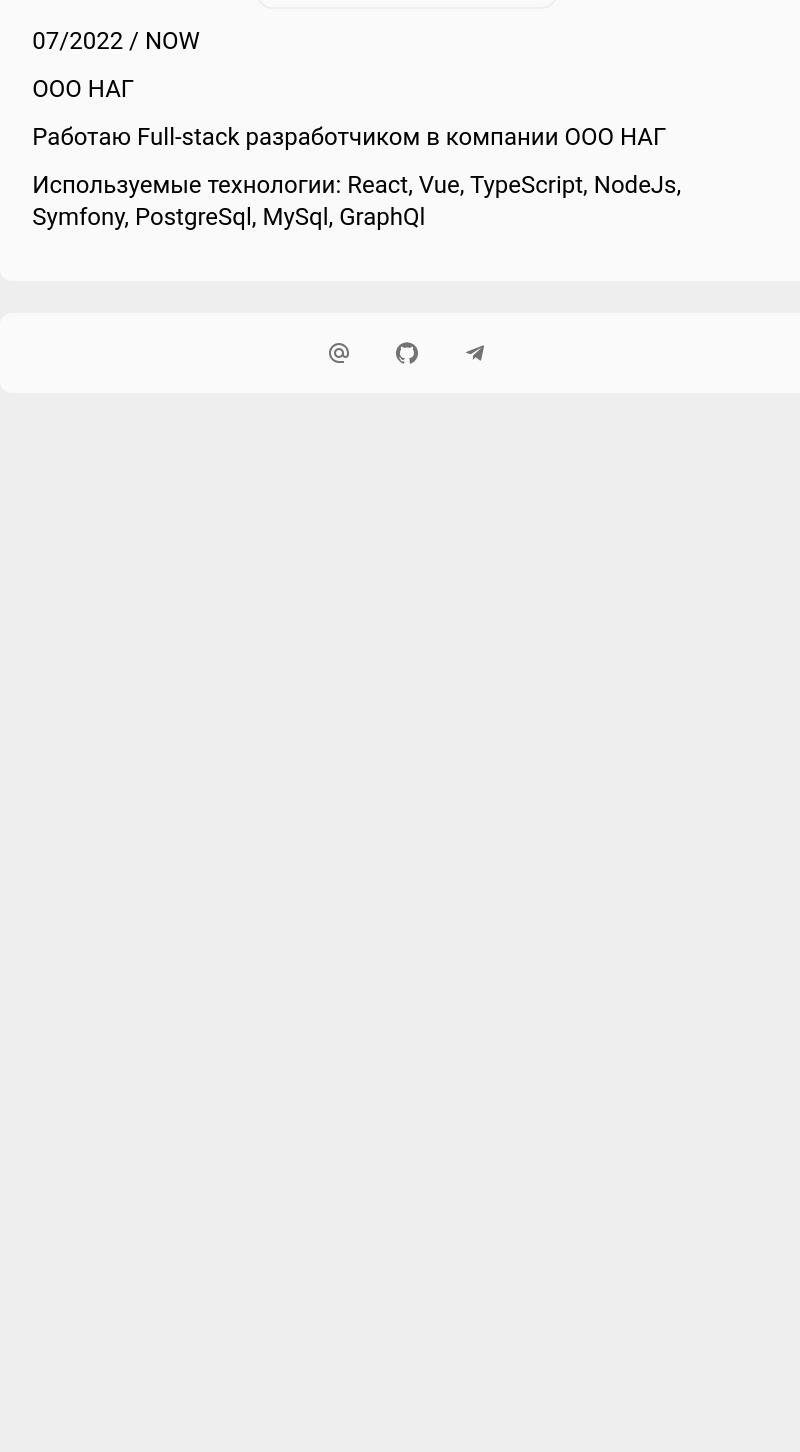
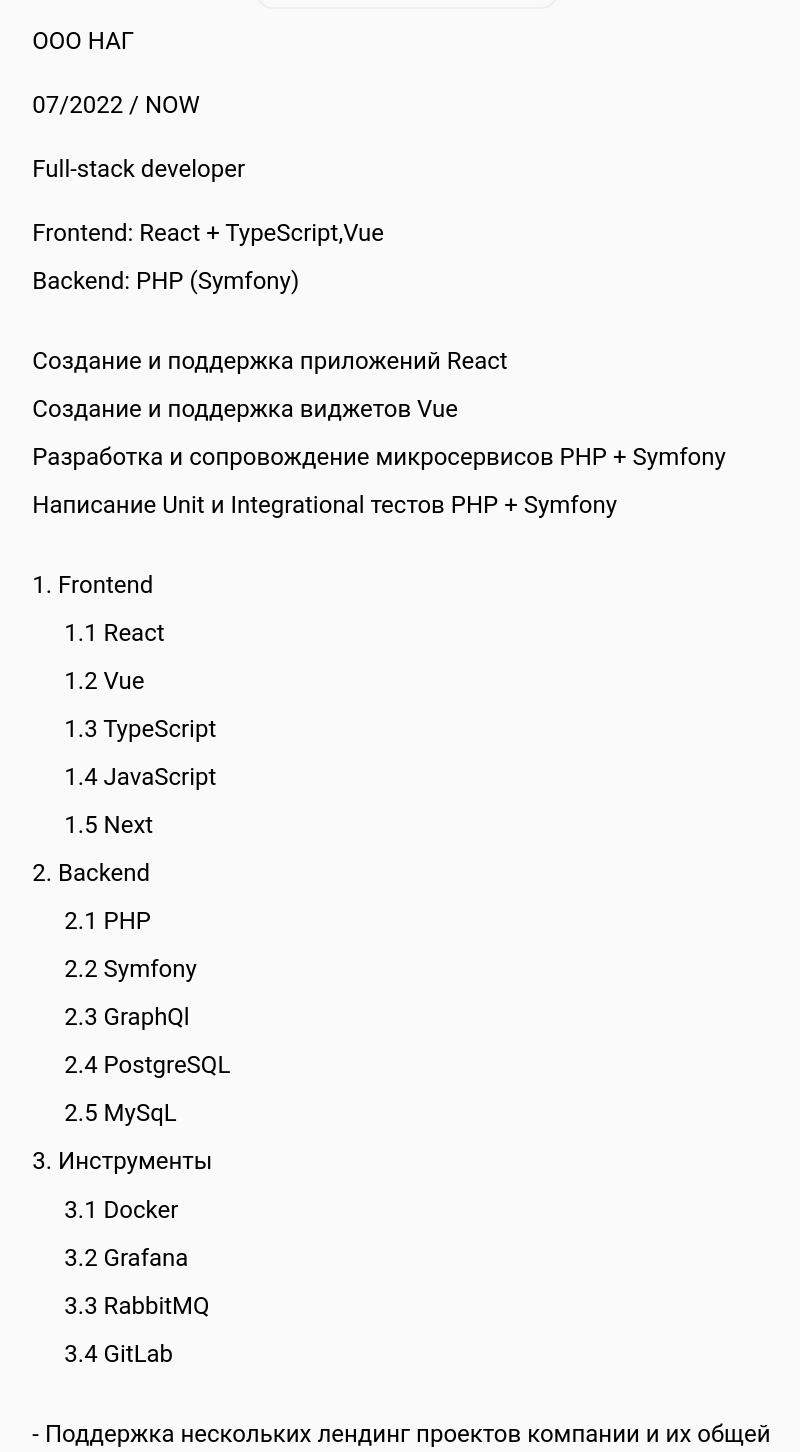
Before and after one commit to NikitinSergeyVladimirovich/Portfolio, a React (Create React App) app: page / in a window 1280 px wide. Shown: the part 3500-4952 px from the top of the page, without its empty margins (233-1033 px from the left). Before the commit the page ends 3893 px from the top, so only its background shows below. Built offline with nearby package versions, Linux system fonts and the light colour scheme.

Commit message:
#update footer and update block job

```diff
--- a/src/components/footer.tsx
+++ b/src/components/footer.tsx
@@ -14,6 +14,7 @@
                 item
                 xs={1}
                 container
+                mr={2}
                 justifyContent="center"
                 alignItems="center"
             >
@@ -29,6 +30,7 @@
                 item
                 xs={1}
                 container
+                mr={2}
                 justifyContent="center"
                 alignItems="center"
             >
@@ -43,6 +45,7 @@
             <Grid
                 item
                 xs={1}
+                mr={2}
                 container
                 justifyContent="center"
                 alignItems="center"
--- a/src/components/work-experience/work-experience-block.tsx
+++ b/src/components/work-experience/work-experience-block.tsx
@@ -22,7 +22,7 @@
                     container
                     direction="row"
                     justifyContent="center"
-                    alignItems="center"
+                    alignItems="start"
                     xs={12}
                     p={4}
                 >
@@ -60,17 +60,49 @@
                             alignItems="center"
                             item
                         >
-                            <Grid item xs={12}>
-                                <Typography variant="h5">{ job.time }</Typography>
-                            </Grid>
-                            <Grid item xs={12} py={2}>
+                            <Grid item xs={12} pb={4}>
                                 <Typography variant="h5">{ job.name }</Typography>
                             </Grid>
                             <Grid item xs={12}>
-                                <Typography variant="h5" pb={2}>{ job.description }</Typography>
+                                <Typography variant="h5" pb={4}>{ job.time }</Typography>
                             </Grid>
                             <Grid item xs={12}>
-                                <Typography variant="h5">Используемые технологии: { job.technology.join(", ") }</Typography>
+                                <Typography variant="h5" pb={4}>{ job.description }</Typography>
+                            </Grid>
+                            <Grid item xs={12} pb={4}>
+                                {job.blockTechnologyShort?.map((item) =>
+                                    <>
+                                        <Typography variant="h5" pb={2}>{ Object.keys(item)[0] + ': ' + Object.values(item).map(i => i) } </Typography>
+                                    </>
+                                )}
+                            </Grid>
+                            <Grid item xs={12} pb={4}>
+                                {job.blockTechnologyDescription?.map((item) =>
+                                    <>
+                                        {item.map(i =>
+                                            <Typography variant="h5" pb={2}>{ i }</Typography>
+                                        )}
+                                    </>
+                                )}
+                            </Grid>
+                            <Grid item xs={12} pb={4}>
+                                {job.blockTechnology?.map((item, key) =>
+                                    <>
+                                        <Typography variant="h5" pb={2}>{`${key += 1}. `}{ Object.keys(item)[0] }</Typography>
+                                        { Object.values(item)[0]?.map((i, keys) =>
+                                            <>
+                                                <Typography variant="h5" pb={2} pl={4}>{`${key}.${keys += 1} `}{ i }</Typography>
+                                            </>
+                                        )}
+                                    </>
+                                )}
+                            </Grid>
+                            <Grid item xs={12} pb={4}>
+                                {job.projectsUnderDevelopment?.map((item) =>
+                                    <>
+                                        <Typography variant="h5" pb={2}>{ '- ' + item }</Typography>
+                                    </>
+                                )}
                             </Grid>
                         </Grid>
                 </Grid>
--- a/src/data/work.ts
+++ b/src/data/work.ts
@@ -6,7 +6,74 @@
         name: 'ООО НАГ',
         time: '07/2022 / NOW',
         logo: nag,
-        description: 'Работаю Full-stack разработчиком в компании ООО НАГ',
+        description: 'Full-stack developer',
+        blockTechnologyShort: [
+            {
+                'Frontend': [
+                    'React + TypeScript',
+                    'Vue',
+                ],
+            },
+            {
+                'Backend': [
+                    'PHP (Symfony)',
+                ],
+            },
+        ],
+        blockTechnologyDescription: [
+            [
+                'Создание и поддержка приложений React',
+                'Создание и поддержка виджетов Vue',
+            ],
+            [
+                'Разработка и сопровождение микросервисов PHP + Symfony',
+                'Написание Unit и Integrational тестов PHP + Symfony',
+            ],
+        ],
+        blockTechnology: [
+            {
+                'Frontend': [
+                    'React',
+                    'Vue',
+                    'TypeScript',
+                    'JavaScript',
+                    'Next',
+                ],
+            },
+            {
+                'Backend': [
+                    'PHP',
+                    'Symfony',
+                    'GraphQl',
+                    'PostgreSQL',
+                    'MySqL',
+                ],
+            },
+            {
+                'Инструменты': [
+                    'Docker',
+                    'Grafana',
+                    'RabbitMQ',
+                    'GitLab',
+                ],
+            },
+        ],
+        projectsUnderDevelopment: [
+            'Поддержка нескольких лендинг проектов компании и их общей cms (Symfony).',
+            'Новостной портал (Symfony). Поддержка портала, добавление новых фич.',
+            'Проект для тестеров по созданию тест-кейсов, тест-планов (React/Next). Участвовал в разработки почти с начала создания проекта, создавал интерфейсы, писал API, использовал sequelize как ORM для общения с базой (PostgresSQL), бек был на (node). Также делал загрузку файлов в S3 и скачивание. (Курирование проекта).',
+            'КИС поддержка API (Symfony). Создавал новые фичи. Поддержка метрик департаментов компании, настройка CI/CD.',
+            'Система по ведению мероприятий (Symfony/React). Создание новых фич. Создание шаблонов для писем. разработка дефолтных виджетов (Vue) как отдельные проекты для дальнейшего использования их.',
+            'ДС (React). Добавление новых компонентов по требованиям и изменение устаревших.',
+            'ECOM API (Symfony). Добавлял новые скрипты для манипуляции продуктов компании в онлайн магазине.',
+            'GuardBot (Node). Создал бота, контролирующего чаты телеграмма на актуальных сотрудников. (Курирование проекта).',
+            'Приветствующий бот (Symfony). Бот в телеграмме по знакомству персонала с компанией.',
+            'CRM (Symfony/React). Избавление от легаси. Добавление новых фич. Поддержка сервиса. (Курирование проекта).',
+            'Мейлер (Symfony).  Добавление новых фич.',
+        ],
+        projectsUnderDevelopmentDiscription: [
+            'Большую часть проектов переносил на облачное хранение файлов в S3.',
+        ],
         technology: [
             'React',
             'Vue',
```
Also changed, not shown: src/types/work.tsx (+13 -0 lines).
